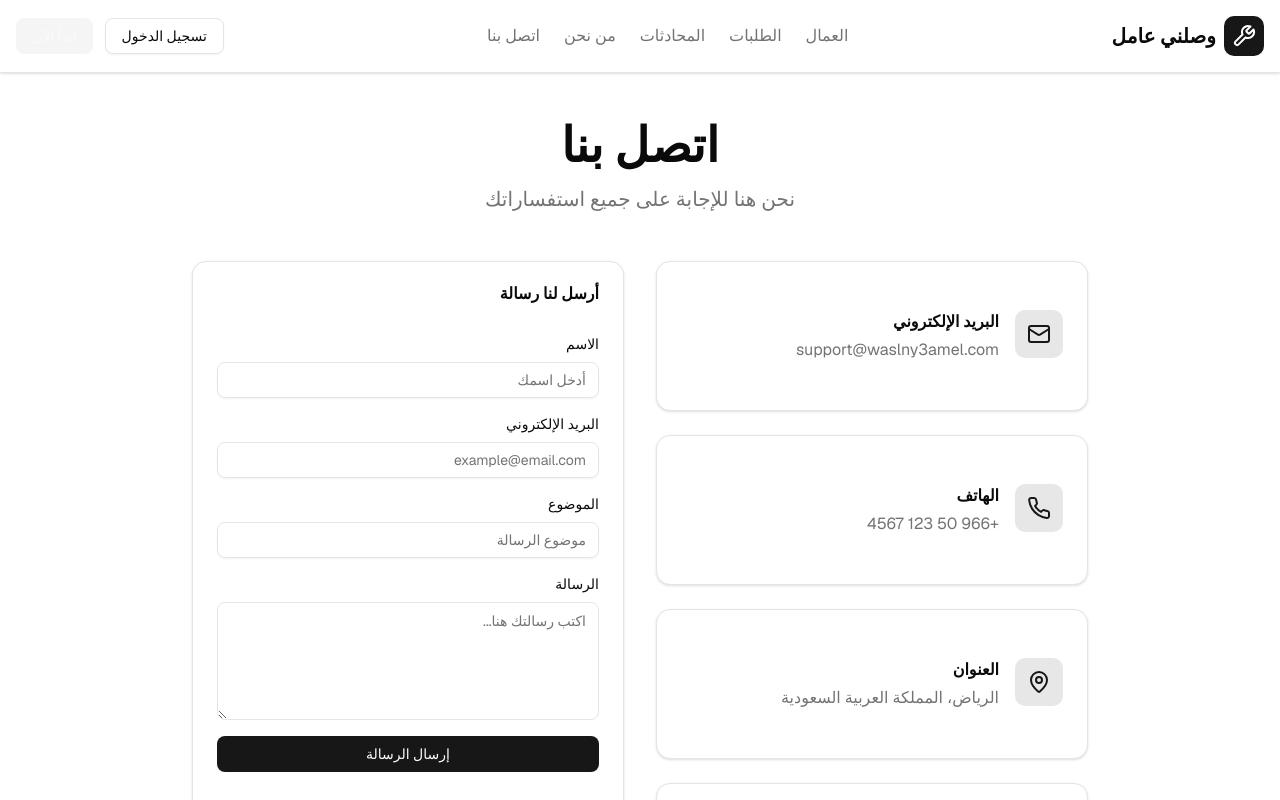
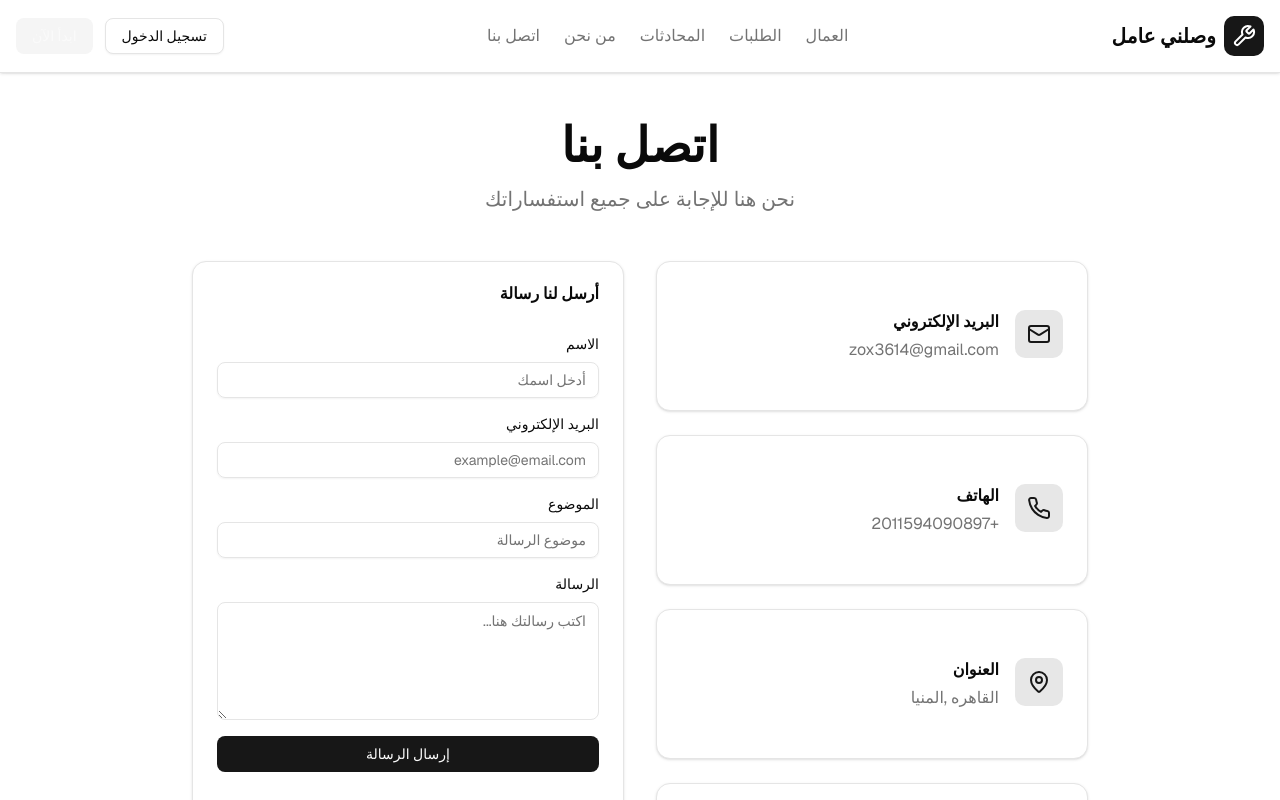
Before and after one commit to japnn701-commits/wasalny-update, a Next.js app: page /contact in a window 1280 px wide. Shown: the top 800 px of the page. Built offline with nearby package versions, Linux system fonts and the light colour scheme; no server answers.

Commit message:
Update contact information in page.tsx

```diff
--- a/app/contact/page.tsx
+++ b/app/contact/page.tsx
@@ -24,7 +24,7 @@ export default function ContactPage() {
                   </div>
                   <div>
                     <h3 className="font-bold text-foreground mb-1">البريد الإلكتروني</h3>
-                    <p className="text-muted-foreground">support@waslny3amel.com</p>
+                    <p className="text-muted-foreground">zox3614@gmail.com</p>
                   </div>
                 </CardContent>
               </Card>
@@ -36,7 +36,7 @@ export default function ContactPage() {
                   </div>
                   <div>
                     <h3 className="font-bold text-foreground mb-1">الهاتف</h3>
-                    <p className="text-muted-foreground">+966 50 123 4567</p>
+                    <p className="text-muted-foreground">+2011594090897</p>
                   </div>
                 </CardContent>
               </Card>
@@ -48,7 +48,7 @@ export default function ContactPage() {
                   </div>
                   <div>
                     <h3 className="font-bold text-foreground mb-1">العنوان</h3>
-                    <p className="text-muted-foreground">الرياض، المملكة العربية السعودية</p>
+                    <p className="text-muted-foreground">القاهره ,المنيا</p>
                   </div>
                 </CardContent>
               </Card>
```
